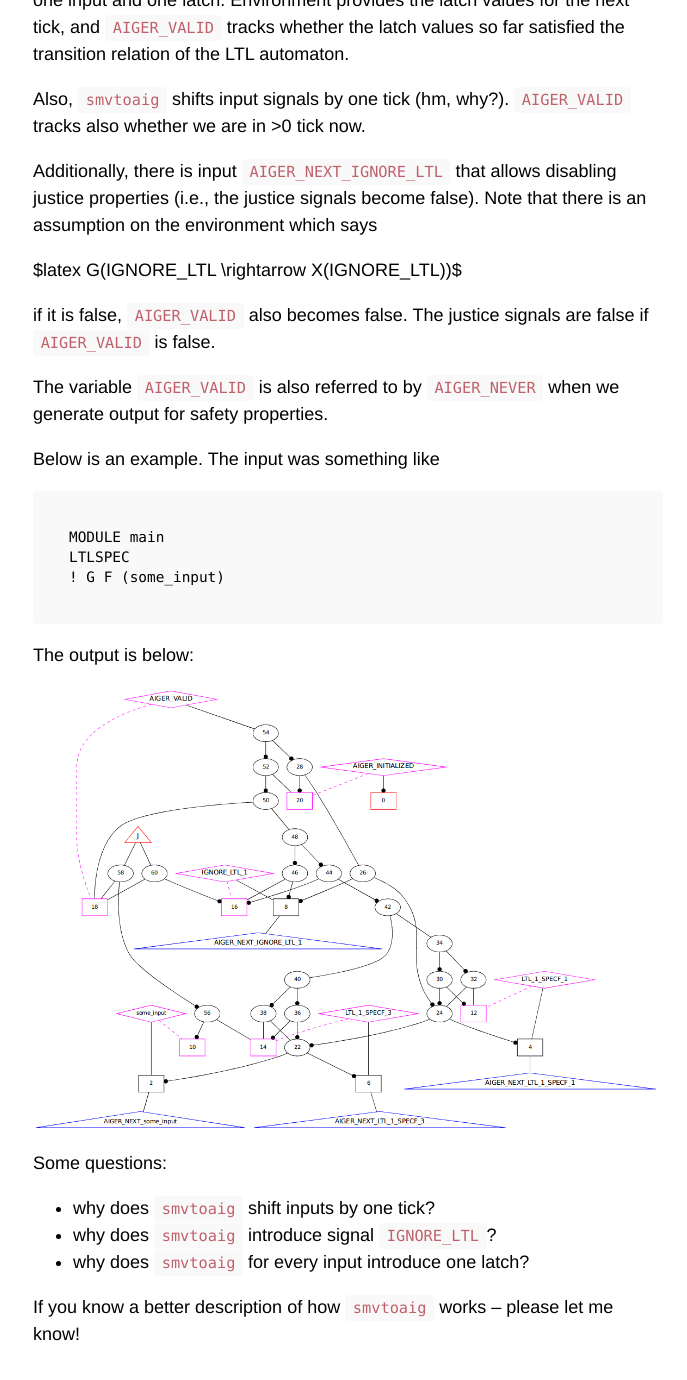
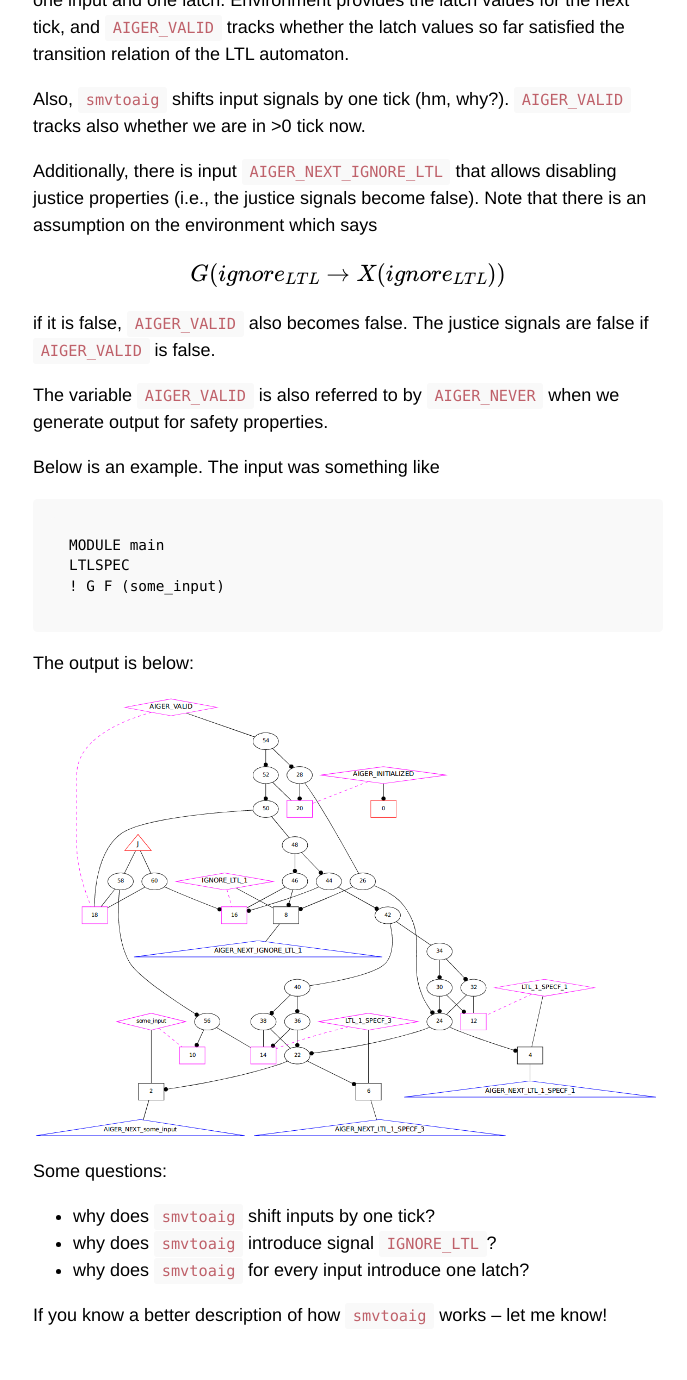
Before and after one commit to 5nizza/5nizza.github.io, a Jekyll site: the page built from _posts/2015-06-29-how-does-smvtoaig-handle-ltlspec.md, in a window 1280 px wide and 1400 px high, scrolled down 500 px. Shown: the top 1380 px of the window, without its empty margins (292-979 px from the left). Built offline with Jekyll 4.4.1, drawn with Linux system fonts in a browser that asks for light colours; formulas are drawn with MathJax 3; comment, search, counter and statistics services are not loaded.

Commit message:
Scaled mathJax fonts to fit the text font

```diff
--- a/_config.yml
+++ b/_config.yml
@@ -29,6 +29,8 @@
   Archive: '/archive'
   Feed: '/atom.xml'
 
+markdown: kramdown
+
 # Custom vars
 #version:             2.0.0
 #github:
--- a/_includes/head.html
+++ b/_includes/head.html
@@ -22,4 +22,18 @@
 
   <!-- RSS -->
   <link rel="alternate" type="application/atom+xml" title="{{ site.title }}" href="{{ site.baseurl }}/atom.xml">
+
+<!-- latex support -->
+<script type="text/x-mathjax-config">
+  MathJax.Hub.Config({
+    "HTML-CSS": {
+        matchFontHeight: false,
+        scale:110
+    }
+  });
+</script>
+<script type="text/javascript"
+  src="https://cdn.mathjax.org/mathjax/latest/MathJax.js?config=TeX-AMS-MML_HTMLorMML">
+</script>
+
 </head>
--- a/_layouts/default.html
+++ b/_layouts/default.html
@@ -16,7 +16,6 @@
           <small><a href="{{ page[1]  }}">{{ page[0] }}</a></small>
         {% endfor %}
         </h3>
-
 
 <!--
         <h3 class="masthead-title">
--- a/_posts/2015-06-29-how-does-smvtoaig-handle-ltlspec.md
+++ b/_posts/2015-06-29-how-does-smvtoaig-handle-ltlspec.md
@@ -26,7 +26,7 @@
 justice properties (i.e., the justice signals become false).
 Note that there is an assumption on the environment which says
 
-$latex G(IGNORE\_LTL \rightarrow X(IGNORE\_LTL))$
+$$G(ignore_{LTL} \rightarrow X(ignore_{LTL}))$$
 
 if it is false, `AIGER_VALID` also becomes false.
 The justice signals are false if `AIGER_VALID` is false.
@@ -51,4 +51,4 @@
   * why does `smvtoaig` introduce signal `IGNORE_LTL`?
   * why does `smvtoaig` for every input introduce one latch?
 
-If you know a better description of how `smvtoaig` works -- please let me know!
+If you know a better description of how `smvtoaig` works -- let me know!
```
Lines whose indentation alone changed are shown as unchanged.
